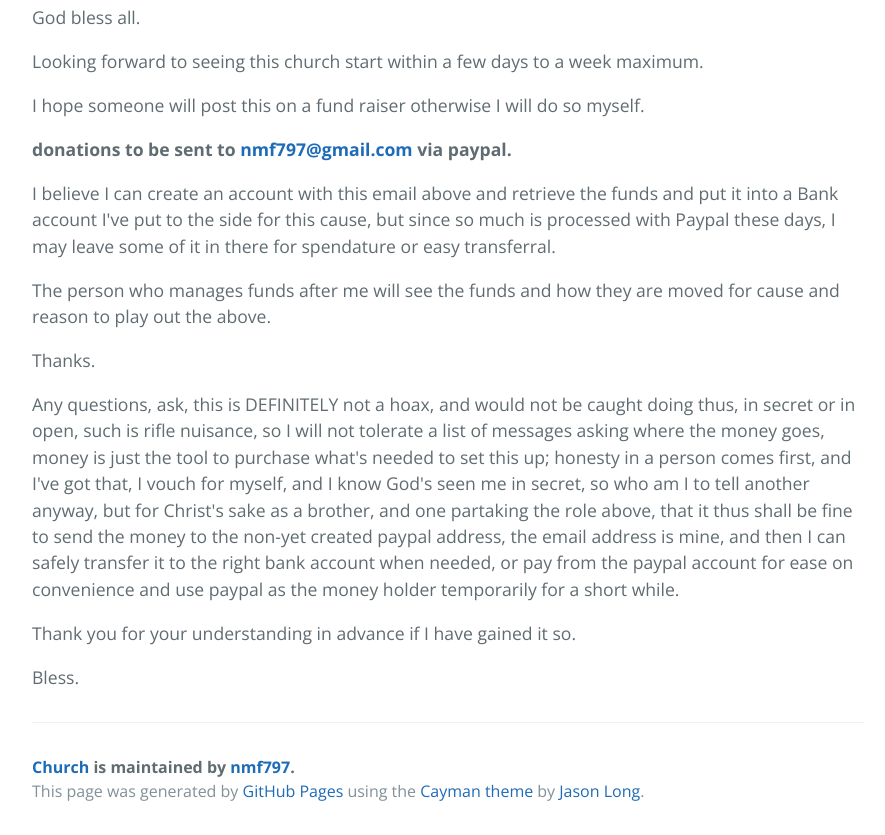
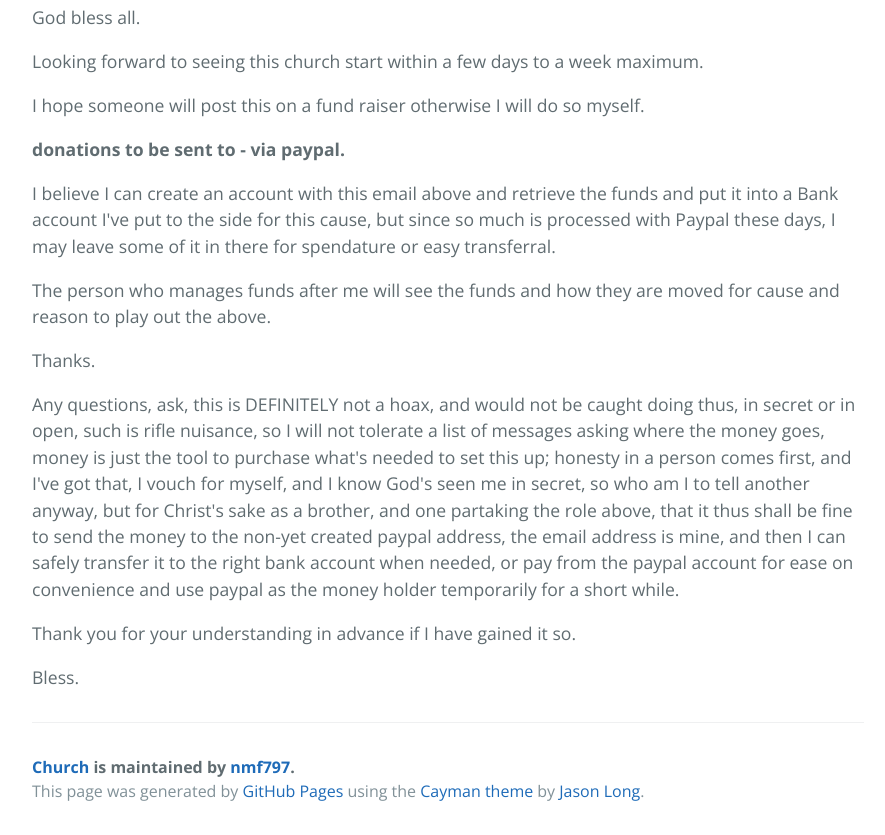
Before and after one commit to nmf797/church, a plain HTML site: page index.html in a window 1280 px wide. Shown: the part 5180-6015 px from the top of the page, without its empty margins (192-1077 px from the left). Drawn offline with nearby package versions, Linux system fonts and the light colour scheme.

```diff
--- a/index.html
+++ b/index.html
@@ -149,7 +149,7 @@
 
 <p>I hope someone will post this on a fund raiser otherwise I will do so myself.</p>
 
-<p><strong>donations to be sent to <a href="mailto:nmf797@gmail.com">nmf797@gmail.com</a> via paypal.</strong></p>
+<p><strong>donations to be sent to - via paypal.</strong></p>
 
 <p>I believe I can create an account with this email above and retrieve the funds and put it into a Bank account I've put to the side for this cause, but since so much is processed with Paypal these days, I may leave some of it in there for spendature or easy transferral.</p>
 
```
Also changed, not shown: params.json (+1 -1 lines).
